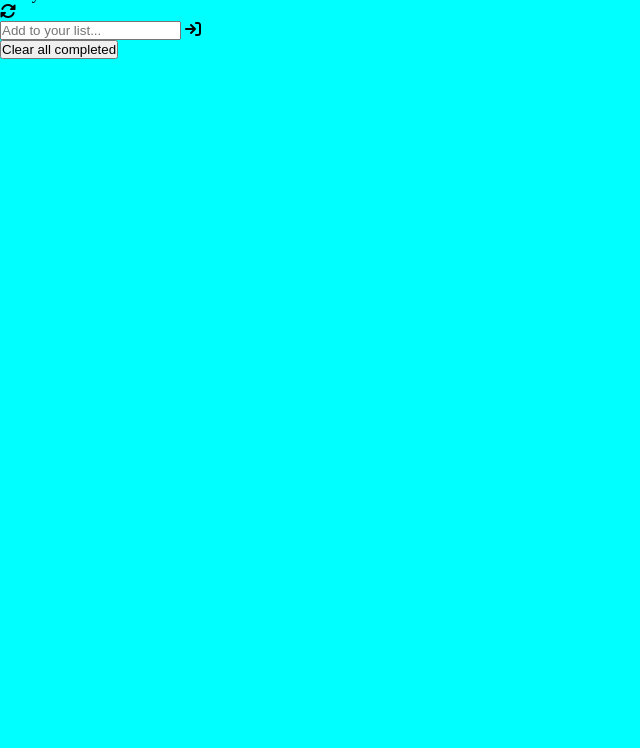
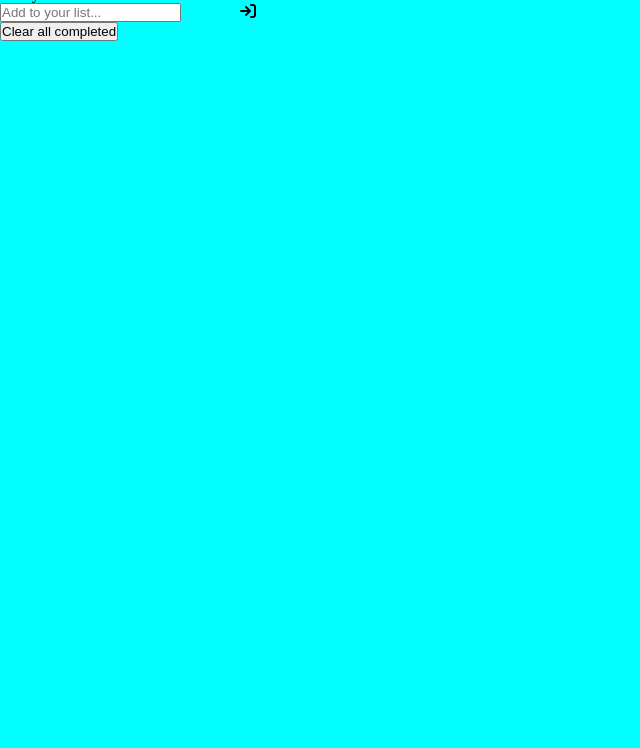
Before and after one commit to Luffytaro22/To-do-list, a website built with webpack: page src/index.html in a window 1280 px wide. Shown: the part 52-800 px from the top of the page, without its empty margins (0-640 px from the left). Built offline with nearby package versions, Linux system fonts and the light colour scheme.

Commit message:
Added display styles to the tasks

```diff
--- a/src/styles.css
+++ b/src/styles.css
@@ -6,3 +6,13 @@
 body {
   background-color: aqua;
 }
+
+#tasks-container {
+  list-style: none;
+  width: 20%;
+}
+
+.tasks {
+  display: flex;
+  justify-content: space-between;
+}
```
